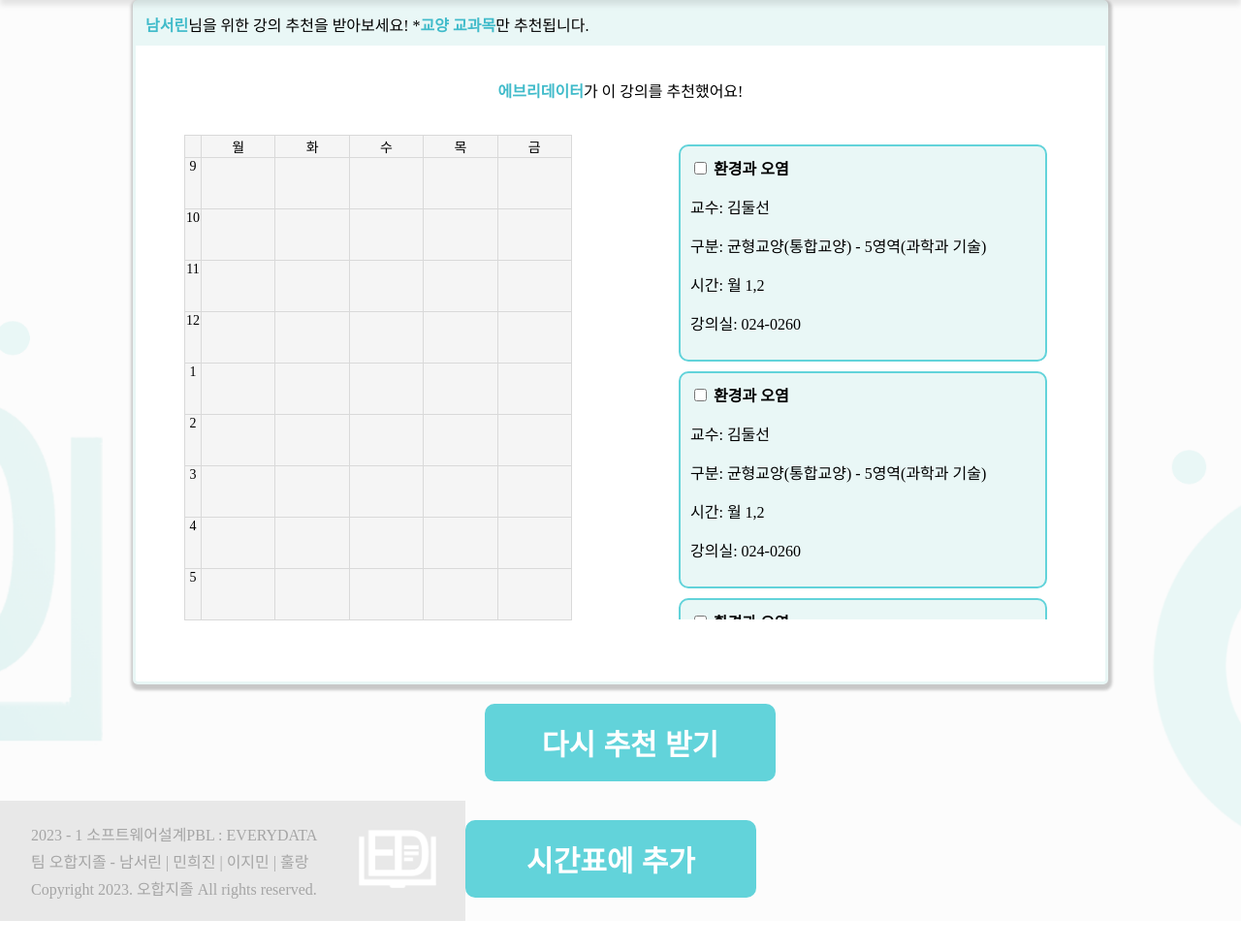
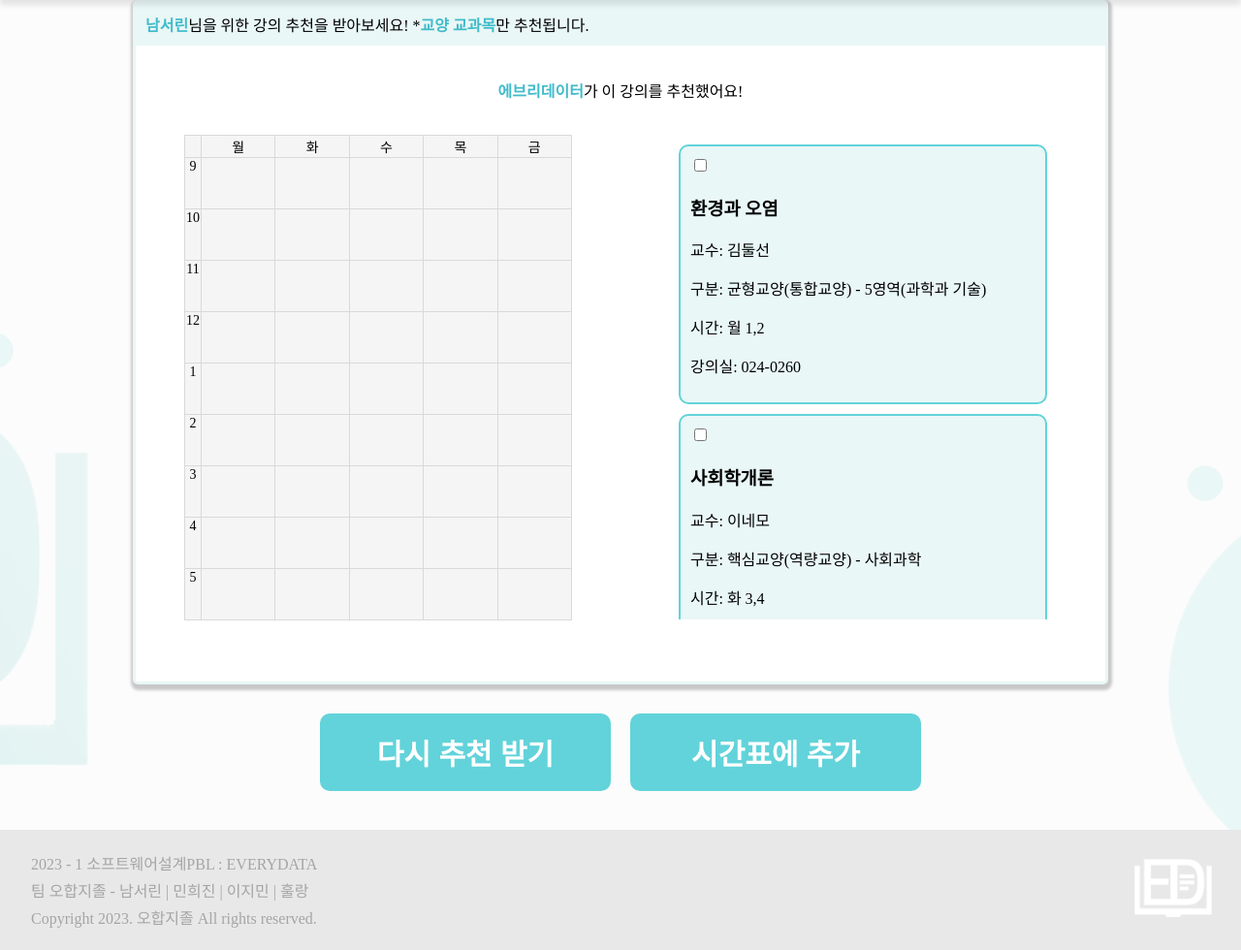
Before and after one commit to minijeans/2023_1st_everydata, a PHP site: page /html/recommendResult.html in a window 1280 px wide. Shown: the part 108-1088 px from the top of the page at 97% size. Before the commit the page ends 1058 px from the top, so only its background shows below. Run offline with PHP 8.4, Linux system fonts and the light colour scheme; lists and menus that the app fills with data are empty.

Commit message:
남서린 수정(노션 참고)

```diff
--- a/css/recommendResult.css
+++ b/css/recommendResult.css
@@ -145,9 +145,6 @@
     width: 300px;
     height: 80px;
     font-size: 30px;
-    margin-left: 500px;
-    margin-top: 20px;
-    margin-bottom: 20px;
     background-color: #62D3DA;
     border-radius: 10px;
     color: white;
@@ -155,15 +152,13 @@
     display: block;
     float: left;
     font-weight: bold;
+    margin-right: 10px;
 }
 /* 시간표에 추가 버튼 */
 #section-add_in_time_table{
     width: 300px;
     height: 80px;
     font-size: 30px;
-    margin-right: 500px;
-    margin-top: 20px;
-    margin-bottom: 20px;
     background-color: #62D3DA;
     border-radius: 10px;
     color: white;
@@ -171,6 +166,13 @@
     display:block;
     float: right;
     font-weight: bold;
+    margin-left: 10px;
+}
+#section-button_group{
+    display: flex;
+    align-items: center;
+    justify-content: center;
+    margin: 30px;
 }
 /* 추천된 과목의 강의명 ex)환경과 오염 */
 #recommendedClassName>strong{
--- a/html/manageCredit.html
+++ b/html/manageCredit.html
@@ -127,7 +127,7 @@
             <div id="section-opened_major_in_semester">
                 <p>
                     <div id="p-semester_date"></div>
-                    <button><b>시간표에 추가</b></button>
+                    <input type="button" id="section-add_in_time_table" value="시간표에 추가"></input>
                 </p>
                 <div id="section-opened_lecture">
                     <table id="div-search_major"> <!--axios cdn or patch 링크를 head에 추가-->
--- a/html/recommendResult.html
+++ b/html/recommendResult.html
@@ -133,31 +133,12 @@
                 </table>
             </div>
             <div id="section-recommend_list">
-                <div id="div-recommended_class">
-                    <label><input type="checkbox" name="recommendedClassName"> <strong>환경과 오염</strong></label>
-                    <p>교수: 김둘선</p>
-                    <p>구분: 균형교양(통합교양) - 5영역(과학과 기술)</p>
-                    <p>시간: 월 1,2</p>
-                    <p>강의실: 024-0260</p>
-                </div>
-                <div id="div-recommended_class">
-                    <label><input type="checkbox" name="recommendedClassName"> <strong>환경과 오염</strong></label>
-                    <p>교수: 김둘선</p>
-                    <p>구분: 균형교양(통합교양) - 5영역(과학과 기술)</p>
-                    <p>시간: 월 1,2</p>
-                    <p>강의실: 024-0260</p>
-                </div>
-                <div id="div-recommended_class">
-                    <label><input type="checkbox" name="recommendedClassName"> <strong>환경과 오염</strong></label>
-                    <p>교수: 김둘선</p>
-                    <p>구분: 균형교양(통합교양) - 5영역(과학과 기술)</p>
-                    <p>시간: 월 1,2</p>
-                    <p>강의실: 024-0260</p>
-                </div>
             </div>
         </section>
-        <input type="submit" value="다시 추천 받기" id="section-re_recommend" >
-        <input type="submit" value="시간표에 추가" id="section-add_in_time_table">
+        <div id="section-button_group">
+            <input type="submit" value="다시 추천 받기" id="section-re_recommend" >
+            <input type="submit" value="시간표에 추가" id="section-add_in_time_table">
+        </div>
         <footer>
             <div id="footer-left">
                 <div>2023 - 1 소프트웨어설계PBL : EVERYDATA</div>
--- a/js/main.js
+++ b/js/main.js
@@ -4,8 +4,8 @@
 const tempSubjects = [
   { id: 1, name: '프로그래밍언어론', professor: '홍길동', category: '전공필수', time: '월1, 월2, 수3', room: '030-0304' },
   //{ id: 2, name: '소프트웨어설계PBL', professor: '홍길동', category: '전공필수', time: '월2, 월3', room: '030-0304' },
-  { id: 3, name: '데이터베이스', professor: '홍길동', category: '전공필수', time: '금1, 금2', room: '030-0304' },
-  //{ id: 4, name: '데이터과학', professor: '홍길동', category: '전공필수', time: '토3, 토4, 토5, 토6', room: '030-0304' },
+  { id: 3, name: '데이터베이스', professor: '홍길동', category: '전공필수', time: '금11, 금12', room: '030-0304' },
+  { id: 4, name: '데이터과학', professor: '홍길동', category: '전공필수', time: '토3, 토4, 토5, 토6', room: '030-0304' },
   // { id: 5, name: '컴퓨터네트워크', professor: '홍길동', category: '전공필수', time: '화6, 화7, 수3', room: '030-0304' }
 ];
 
--- a/js/recommendResult.js
+++ b/js/recommendResult.js
@@ -1,6 +1,44 @@
+const results = [
+  {
+    title: "환경과 오염",
+    professor: "김둘선",
+    category: "균형교양(통합교양) - 5영역(과학과 기술)",
+    time: "월 1,2",
+    classroom: "024-0260"
+  },
+  {
+    title: "사회학개론",
+    professor: "이네모",
+    category: "핵심교양(역량교양) - 사회과학",
+    time: "화 3,4",
+    classroom: "013-0203"
+  },
+  {
+    title: "글쓰기의 기초",
+    professor: "박글",
+    category: "기초교양",
+    time: "수 2,3",
+    classroom: "025-0312"
+  },
+  {
+    title: "문화와 예술",
+    professor: "김예술",
+    category: "균형교양(통합교양) - 1영역(문학과 문화)",
+    time: "목 4,5",
+    classroom: "032-0410"
+  },
+  {
+    title: "디지털 리터러시",
+    professor: "정디지",
+    category: "핵심교양(역량교양) - 정보문화",
+    time: "금 1,2",
+    classroom: "009-0156"
+  }
+];
+
 // 강의 추천 결과를 화면에 표시하는 함수
 function displayResults(results) {
-  const resultContainer = document.getElementById("result-container");
+  const resultContainer = document.getElementById("section-recommend_list");
 
   // 결과 컨테이너를 비웁니다.
   resultContainer.innerHTML = "";
@@ -8,27 +46,48 @@
   // 추천 결과에 따라 각각의 요소를 생성해서 컨테이너에 추가합니다.
   results.forEach(function(result) {
     const title = result.title;
-    const description = result.description;
-    const link = result.link;
+    const professor = result.professor;
+    const category = result.category;
+    const time = result.time;
+    const classroom = result.classroom;
 
     // 결과를 보여주는 HTML 요소를 생성합니다.
     const resultElement = document.createElement("div");
+    resultElement.id = "div-recommended_class";
+
+    const checkboxElement = document.createElement("input");
+    checkboxElement.type = "checkbox";
+    checkboxElement.name = "recommendedClassName";
+    checkboxElement.value = title;
+
     const titleElement = document.createElement("h3");
-    const descriptionElement = document.createElement("p");
-    const linkElement = document.createElement("a");
+    const professorElement = document.createElement("p");
+    const categoryElement = document.createElement("p");
+    const timeElement = document.createElement("p");
+    const classroomElement = document.createElement("p");
 
     titleElement.innerText = title;
-    descriptionElement.innerText = description;
-    linkElement.href = link;
-    linkElement.innerText = "Go to course page";
+    professorElement.innerText = "교수: " + professor;
+    categoryElement.innerText = "구분: " + category;
+    timeElement.innerText = "시간: " + time;
+    classroomElement.innerText = "강의실: " + classroom;
 
+    resultElement.appendChild(checkboxElement);
     resultElement.appendChild(titleElement);
-    resultElement.appendChild(descriptionElement);
-    resultElement.appendChild(linkElement);
+    resultElement.appendChild(professorElement);
+    resultElement.appendChild(categoryElement);
+    resultElement.appendChild(timeElement);
+    resultElement.appendChild(classroomElement);
 
     resultContainer.appendChild(resultElement);
   });
 }
+
+displayResults(results);
+
+
+
+
 
 // 강의 추천을 실행하는 함수
 function recommendCourses() {
```
Also changed, not shown: css/manageCredit.css (+7 -4 lines), css/searchTimeTable.css (+3 -32 lines), html/recommendProcess.html (+14 -14 lines), html/searchTimeTable.html (+24 -22 lines), js/manageCredit.js (+76 -21 lines), js/recommendProcess.js (+4 -4 lines).
